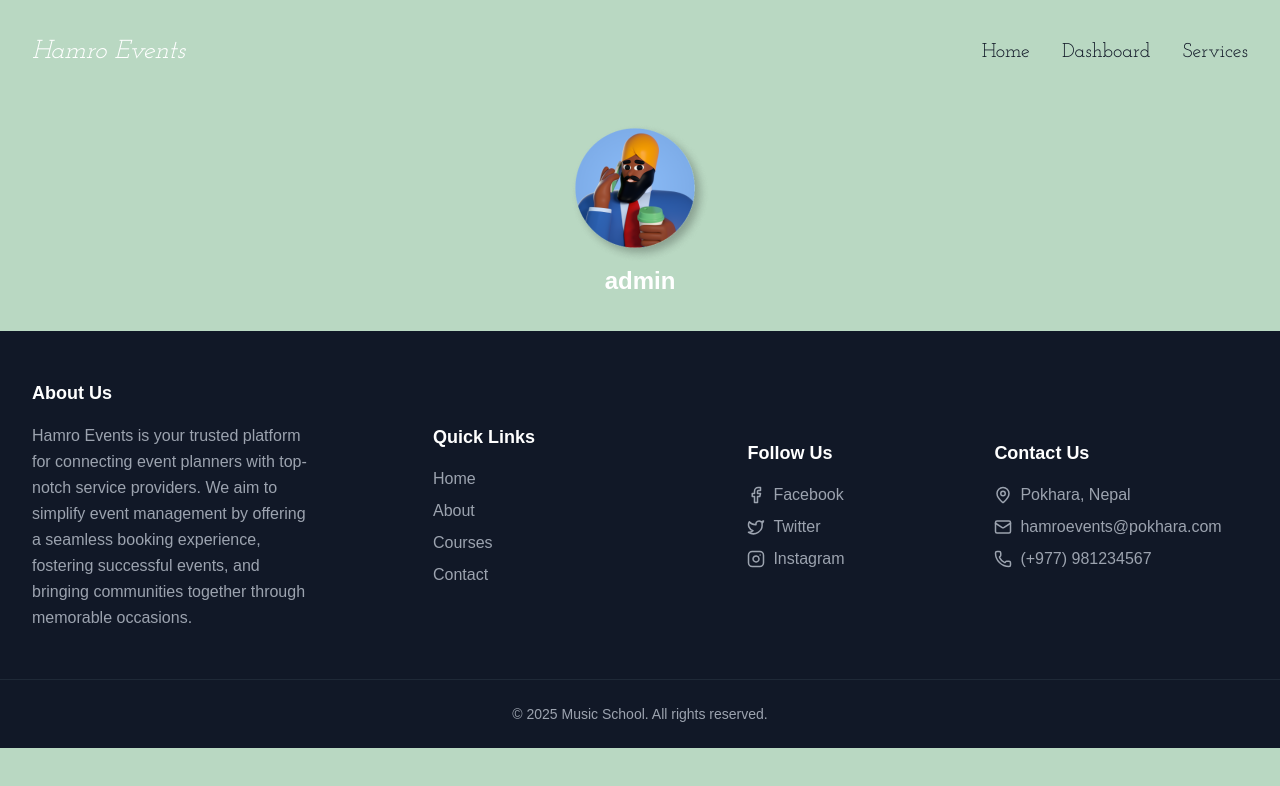
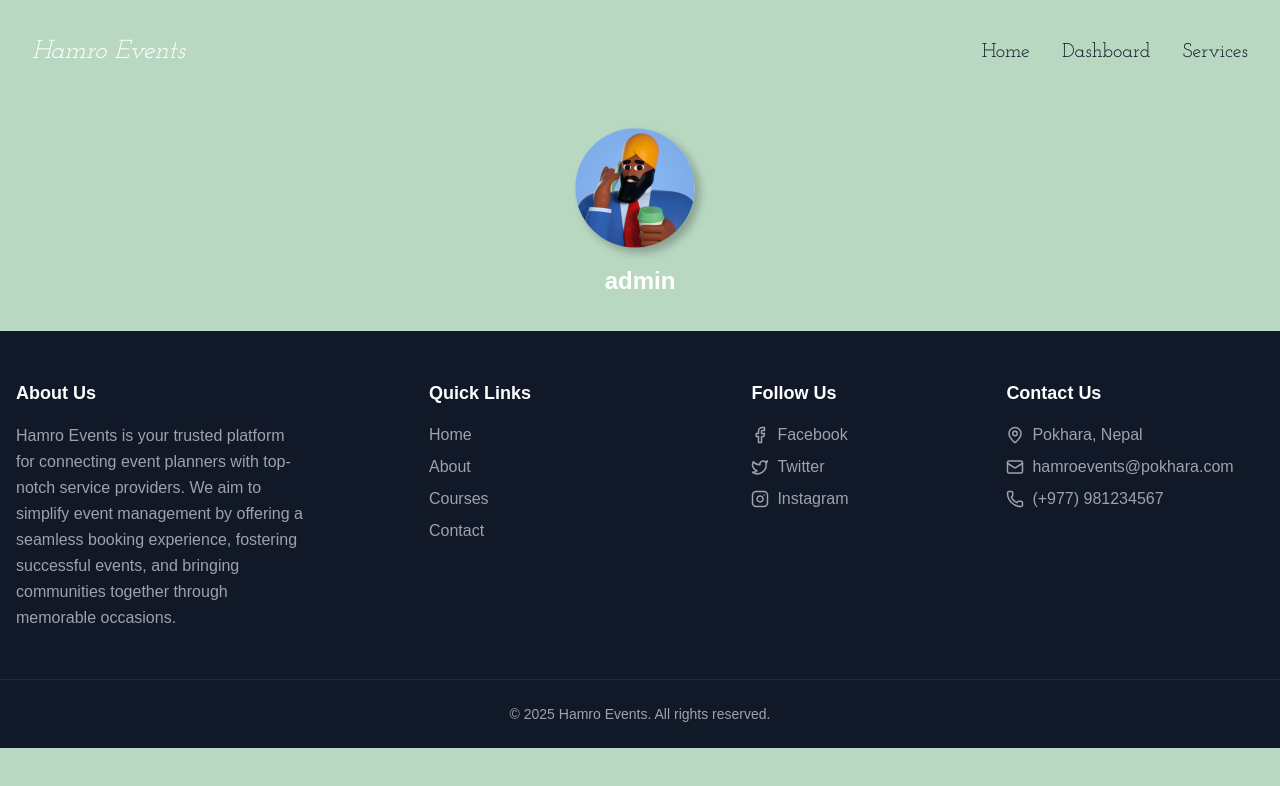
Before and after one commit to sanjeevshah1/Hamro-Events, a Next.js app: page /Admin in a window 1280 px wide. Shown: the top 786 px of the page. Built offline with nearby package versions, Linux system fonts and the light colour scheme.

Commit message:
refined footer

```diff
--- a/src/app/Components/Footer.tsx
+++ b/src/app/Components/Footer.tsx
@@ -1,7 +1,7 @@
 import React from 'react';
 import { Facebook, Twitter, Instagram, Mail, Phone, MapPin } from 'lucide-react';
 
-const FooterSection = ({ title, children } : {title : string, children : React.ReactNode}) => (
+const FooterSection = ({ title, children }: {title: string, children: React.ReactNode}) => (
   <div className="space-y-4">
     <h2 className="text-white text-lg font-semibold">{title}</h2>
     {children}
@@ -23,15 +23,14 @@ const Footer = () => {
   ];
 
   return (
-    <footer className="bg-gray-900 text-gray-400">
-      <div className="max-w-7xl mx-auto flex justify-around px-8 py-12">
-        <div className="grid gap-8 grid-cols-1 sm:grid-cols-2 lg:grid-cols-4 md:place-items-center">
-        <FooterSection title="About Us">
+    <footer className="bg-gray-900 text-gray-400 w-screen">
+      <div className="max-w-7xl mx-auto px-4 py-12">
+        <div className="grid gap-8 grid-cols-1 sm:grid-cols-2 lg:grid-cols-4 items-start justify-items-center" >
+          <FooterSection title="About Us">
             <p className="leading-relaxed">
-                Hamro Events is your trusted platform for connecting event planners with top-notch service providers. We aim to simplify event management by offering a seamless booking experience, fostering successful events, and bringing communities together through memorable occasions.
+              Hamro Events is your trusted platform for connecting event planners with top-notch service providers. We aim to simplify event management by offering a seamless booking experience, fostering successful events, and bringing communities together through memorable occasions.
             </p>
-        </FooterSection>
-
+          </FooterSection>
 
           <FooterSection title="Quick Links">
             <nav className="space-y-2">
@@ -84,7 +83,7 @@ const Footer = () => {
       <div className="border-t border-gray-800">
         <div className="max-w-7xl mx-auto px-4 py-6">
           <p className="text-center text-sm">
-            © {new Date().getFullYear()} Music School. All rights reserved.
+            © {new Date().getFullYear()} Hamro Events. All rights reserved.
           </p>
         </div>
       </div>
--- a/src/app/layout.tsx
+++ b/src/app/layout.tsx
@@ -32,7 +32,7 @@ export default function RootLayout({
   return (
     <html lang="en">
       <body
-        className={`${geistSans.variable} ${geistMono.variable} ${josefinSlab.variable} antialiased bg-mainColor`}
+        className={`${geistSans.variable} ${geistMono.variable} ${josefinSlab.variable} antialiased bg-mainColor overflow-x-hidden`}
       >
         <Navbar />
         {children}
```
